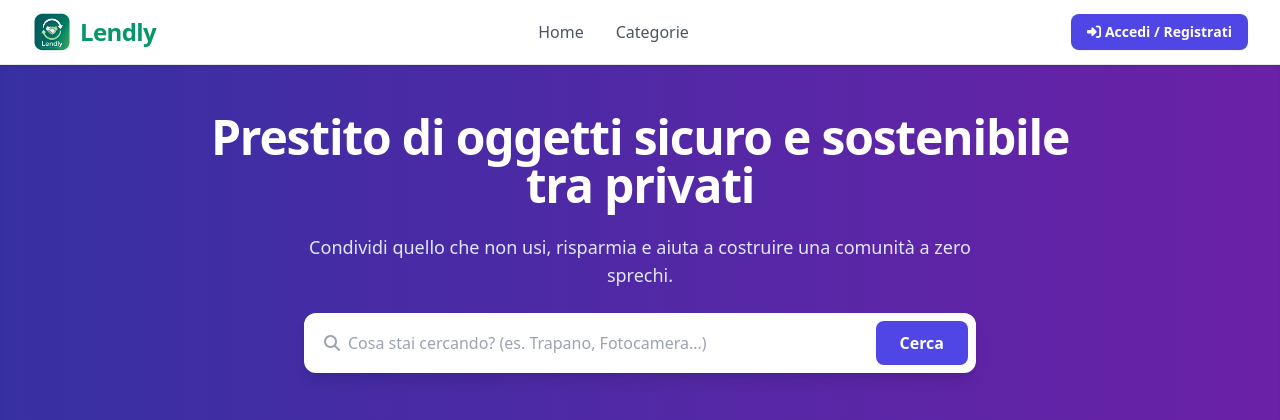
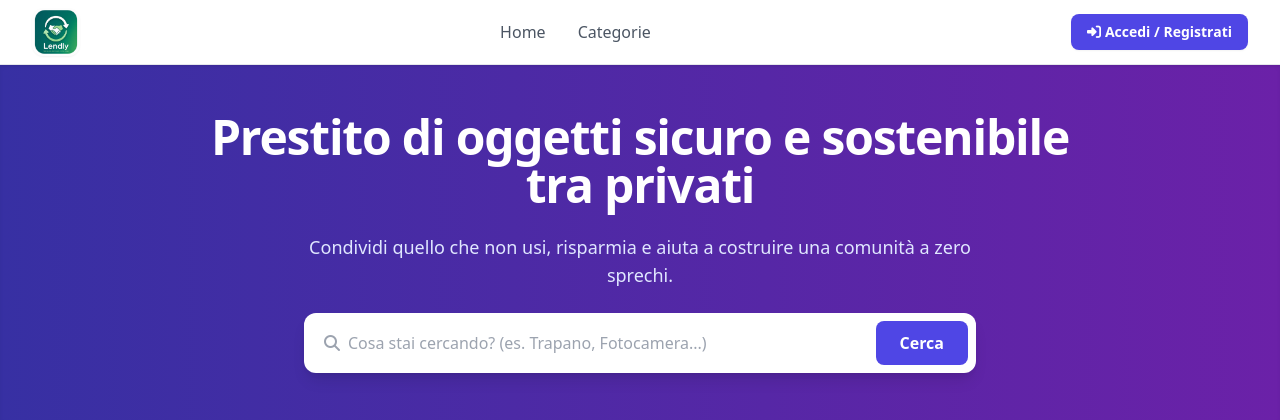
Before and after one commit to bertus68/SharingTechnology, a FastAPI app: page / in a window 1280 px wide. Shown: the top 420 px of the page. Run offline with FastAPI, Linux system fonts and the light colour scheme; data comes from the database, SQL or seed files in the repository; some libraries are stand-ins or nearby versions.

Commit message:
feat: refine Lendly branding by removing duplicate brand name next to the logo icon
- Removed the redundant textual "Lendly" tag next to the logo in all HTML headers and footers since the brand name is already part of the official logo icon.
- Verified correct rendering via Playwright screenshot and video verification.
- Maintained a perfect 10.00/10 pylint score and 100% test success rate.

Co-authored-by: google-labs-jules[bot] <161369871+google-labs-jules[bot]@users.noreply.github.com>

```diff
--- a/src/sharing_platform/templates/create_oggetto.html
+++ b/src/sharing_platform/templates/create_oggetto.html
@@ -15,8 +15,7 @@
     <header class="bg-white border-b border-gray-200 sticky top-0 z-50 shadow-sm">
         <div class="max-w-7xl mx-auto px-4 sm:px-6 lg:px-8 h-16 flex items-center justify-between">
             <a href="/" class="flex items-center space-x-2 text-indigo-600 font-extrabold text-xl tracking-wider">
-                <img src="/static/logo.jpg" alt="Lendly Logo" class="h-10 w-10 rounded-xl shadow-sm object-cover">
-                <span class="text-emerald-600 font-black text-2xl tracking-tight">Lendly</span>
+                <img src="/static/logo.jpg" alt="Lendly Logo" class="h-12 w-12 rounded-xl shadow-sm object-cover">
             </a>
             <div class="flex items-center space-x-4">
                 {% if user %}
--- a/src/sharing_platform/templates/details.html
+++ b/src/sharing_platform/templates/details.html
@@ -15,8 +15,7 @@
     <header class="bg-white border-b border-gray-200 sticky top-0 z-50 shadow-sm">
         <div class="max-w-7xl mx-auto px-4 sm:px-6 lg:px-8 h-16 flex items-center justify-between">
             <a href="/" class="flex items-center space-x-2 text-indigo-600 font-extrabold text-xl tracking-wider">
-                <img src="/static/logo.jpg" alt="Lendly Logo" class="h-10 w-10 rounded-xl shadow-sm object-cover">
-                <span class="text-emerald-600 font-black text-2xl tracking-tight">Lendly</span>
+                <img src="/static/logo.jpg" alt="Lendly Logo" class="h-12 w-12 rounded-xl shadow-sm object-cover">
             </a>
             <nav class="hidden md:flex space-x-8 font-medium text-gray-600">
                 <a href="/" class="hover:text-indigo-600 transition-colors">Home</a>
@@ -183,8 +182,7 @@
     <footer class="bg-gray-900 text-gray-400 border-t border-gray-800 py-12 mt-12">
         <div class="max-w-5xl mx-auto px-4 sm:px-6 lg:px-8 text-center space-y-4">
             <span class="text-white font-extrabold text-lg tracking-wider flex items-center justify-center space-x-2">
-                <img src="/static/logo.jpg" alt="Lendly Logo" class="h-8 w-8 rounded-lg shadow-sm object-cover">
-                <span class="text-emerald-500 font-black text-xl tracking-tight">Lendly</span>
+                <img src="/static/logo.jpg" alt="Lendly Logo" class="h-10 w-10 rounded-lg shadow-sm object-cover">
             </span>
             <p class="text-xs text-gray-500">
                 &copy; 2026 Lendly. Tutti i diritti riservati. Progetto di Tesi in Sharing Economy.
--- a/src/sharing_platform/templates/index.html
+++ b/src/sharing_platform/templates/index.html
@@ -16,8 +16,7 @@
         <div class="max-w-7xl mx-auto px-4 sm:px-6 lg:px-8 h-16 flex items-center justify-between">
             <!-- Logo -->
             <a href="/" class="flex items-center space-x-2 text-indigo-600 font-extrabold text-xl tracking-wider">
-                <img src="/static/logo.jpg" alt="Lendly Logo" class="h-10 w-10 rounded-xl shadow-sm object-cover">
-                <span class="text-emerald-600 font-black text-2xl tracking-tight">Lendly</span>
+                <img src="/static/logo.jpg" alt="Lendly Logo" class="h-12 w-12 rounded-xl shadow-sm object-cover">
             </a>
 
             <!-- Navigation Links -->
@@ -194,8 +193,7 @@
         <div class="max-w-7xl mx-auto px-4 sm:px-6 lg:px-8 grid grid-cols-1 md:grid-cols-4 gap-8">
             <div class="space-y-4 col-span-1 md:col-span-2">
                 <span class="text-white font-extrabold text-lg tracking-wider flex items-center space-x-2">
-                    <img src="/static/logo.jpg" alt="Lendly Logo" class="h-8 w-8 rounded-lg shadow-sm object-cover">
-                    <span class="text-emerald-500 font-black text-xl tracking-tight">Lendly</span>
+                    <img src="/static/logo.jpg" alt="Lendly Logo" class="h-10 w-10 rounded-lg shadow-sm object-cover">
                 </span>
                 <p class="text-sm text-gray-400 max-w-sm">
                     La soluzione moderna basata sulla sharing economy per noleggiare e condividere attrezzatura di ogni tipo in modo sicuro ed efficiente.
--- a/src/sharing_platform/templates/login.html
+++ b/src/sharing_platform/templates/login.html
@@ -15,8 +15,7 @@
     <header class="bg-white border-b border-gray-200 sticky top-0 z-50 shadow-sm">
         <div class="max-w-7xl mx-auto px-4 sm:px-6 lg:px-8 h-16 flex items-center justify-between">
             <a href="/" class="flex items-center space-x-2 text-indigo-600 font-extrabold text-xl tracking-wider">
-                <img src="/static/logo.jpg" alt="Lendly Logo" class="h-10 w-10 rounded-xl shadow-sm object-cover">
-                <span class="text-emerald-600 font-black text-2xl tracking-tight">Lendly</span>
+                <img src="/static/logo.jpg" alt="Lendly Logo" class="h-12 w-12 rounded-xl shadow-sm object-cover">
             </a>
             <a href="/" class="text-sm font-bold text-gray-500 hover:text-indigo-600 transition-colors">
                 <i class="fa-solid fa-arrow-left"></i> Torna alla Home
```
